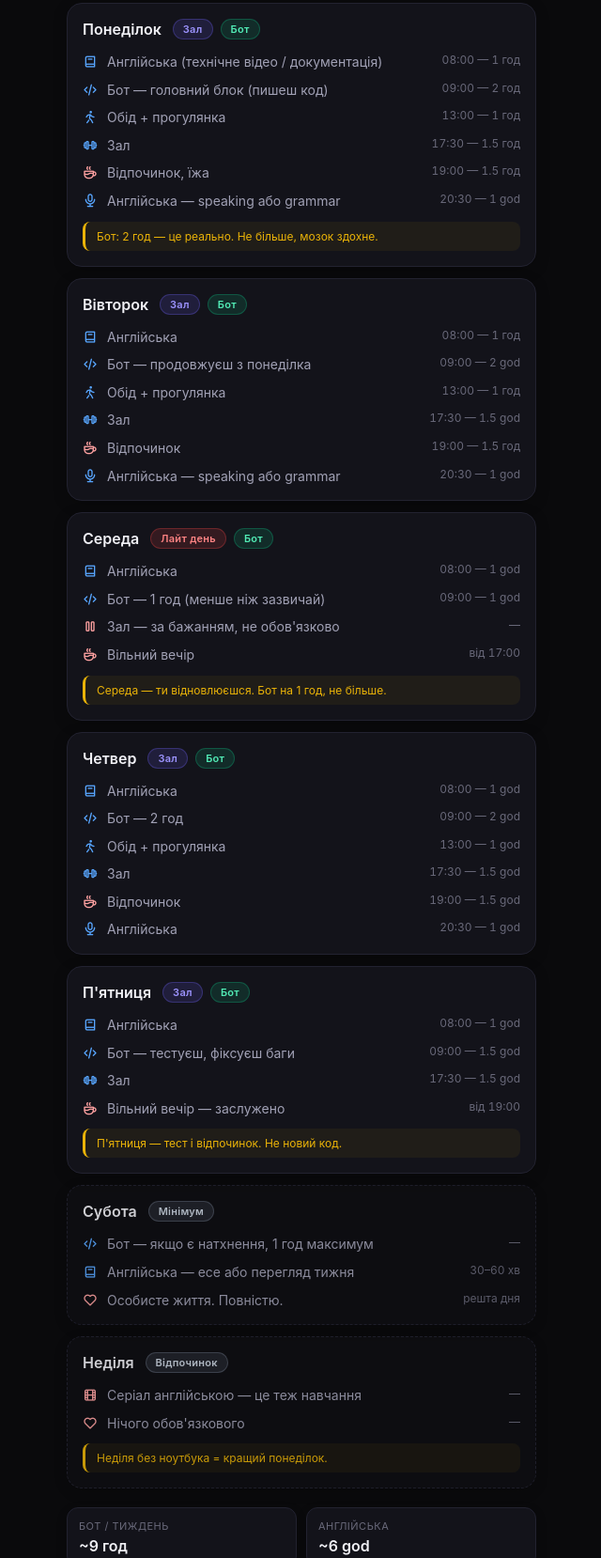
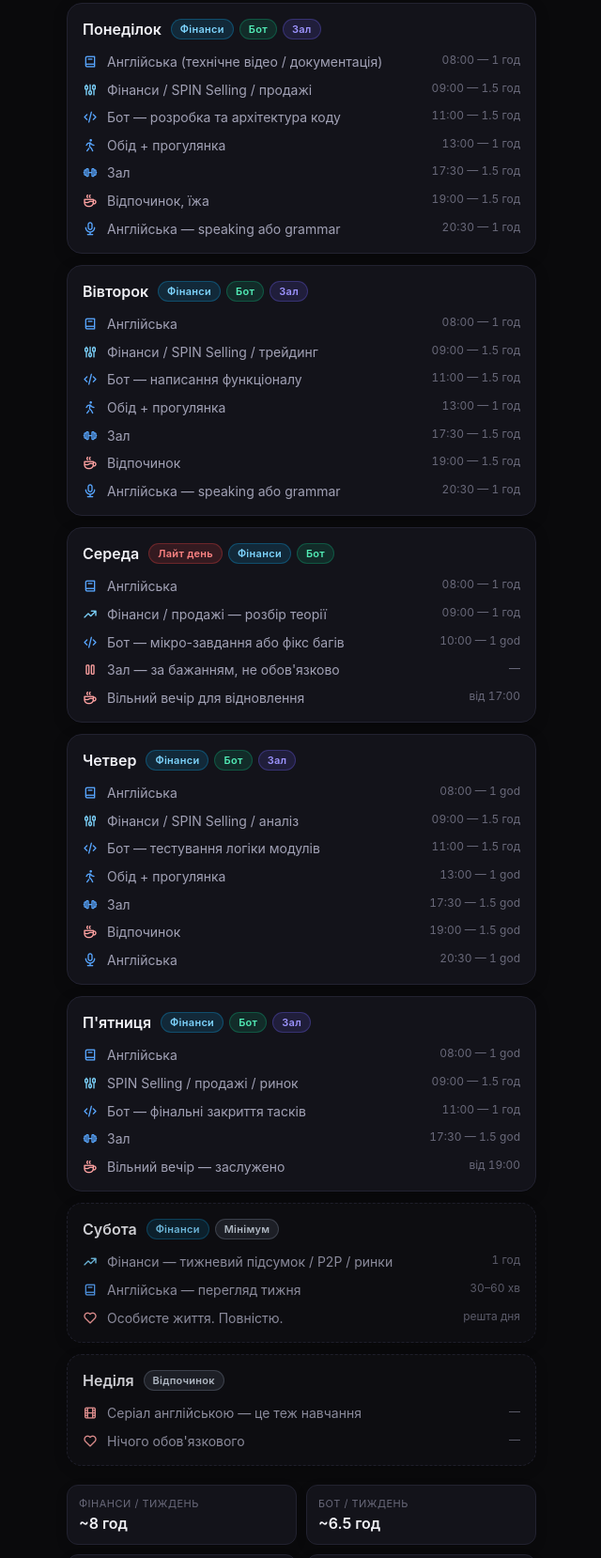
Before and after one commit to pahsajesus/my-time, a plain HTML site: page index.html in a window 1280 px wide. Shown: the part 81-1739 px from the top of the page at 94% size, without its empty margins (319-959 px from the left). Drawn offline with Linux system fonts and the light colour scheme.

Commit message:
Update index.html

```diff
--- a/index.html
+++ b/index.html
@@ -106,7 +106,7 @@
     .day-head {
       display: flex;
       align-items: center;
-      gap: 8px;
+      gap: 6px;
       margin-bottom: 14px;
       flex-wrap: wrap;
     }
@@ -121,13 +121,13 @@
     .badge {
       font-size: 11px;
       font-weight: 600;
-      padding: 3px 10px;
+      padding: 3px 9px;
       border-radius: 20px;
       letter-spacing: 0.3px;
     }
     .b-gym    { background: rgba(110, 96, 245, 0.15); color: #9d94ff; border: 1px solid rgba(110, 96, 245, 0.3); }
     .b-bot    { background: rgba(16, 185, 129, 0.15); color: #52ecb6; border: 1px solid rgba(16, 185, 129, 0.3); }
-    .b-eng    { background: rgba(245, 158, 11, 0.15); color: #ffc46b; border: 1px solid rgba(245, 158, 11, 0.3); }
+    .b-fin    { background: rgba(14, 165, 233, 0.15); color: #7dd3fc; border: 1px solid rgba(14, 165, 233, 0.3); }
     .b-rest   { background: rgba(148, 163, 184, 0.15); color: #cbd5e1; border: 1px solid rgba(148, 163, 184, 0.3); }
     .b-light  { background: rgba(239, 68, 68, 0.15); color: #ff8383; border: 1px solid rgba(239, 68, 68, 0.3); }
 
@@ -151,6 +151,10 @@
       color: #58a6ff;
       margin-top: 2px;
       flex-shrink: 0;
+    }
+
+    .block i.ti-chart-candle, .block i.ti-trending-up {
+      color: #7dd3fc;
     }
 
     .block i.ti-coffee, .block i.ti-heart, .block i.ti-movie, .block i.ti-player-pause {
@@ -223,33 +227,36 @@
     <div class="day-card">
       <div class="day-head">
         <span class="day-name">Понеділок</span>
+        <span class="badge b-fin">Фінанси</span>
+        <span class="badge b-bot">Бот</span>
         <span class="badge b-gym">Зал</span>
-        <span class="badge b-bot">Бот</span>
       </div>
       <div class="blocks">
         <div class="block"><i class="ti ti-book-2" aria-hidden="true"></i><span class="t">Англійська (технічне відео / документація)</span><span class="dur">08:00 — 1 год</span></div>
-        <div class="block"><i class="ti ti-code" aria-hidden="true"></i><span class="t">Бот — головний блок (пишеш код)</span><span class="dur">09:00 — 2 год</span></div>
+        <div class="block"><i class="ti ti-chart-candle" aria-hidden="true"></i><span class="t">Фінанси / SPIN Selling / продажі</span><span class="dur">09:00 — 1.5 год</span></div>
+        <div class="block"><i class="ti ti-code" aria-hidden="true"></i><span class="t">Бот — розробка та архітектура коду</span><span class="dur">11:00 — 1.5 год</span></div>
         <div class="block"><i class="ti ti-walk" aria-hidden="true"></i><span class="t">Обід + прогулянка</span><span class="dur">13:00 — 1 год</span></div>
         <div class="block"><i class="ti ti-barbell" aria-hidden="true"></i><span class="t">Зал</span><span class="dur">17:30 — 1.5 год</span></div>
         <div class="block"><i class="ti ti-coffee" aria-hidden="true"></i><span class="t">Відпочинок, їжа</span><span class="dur">19:00 — 1.5 год</span></div>
-        <div class="block"><i class="ti ti-microphone" aria-hidden="true"></i><span class="t">Англійська — speaking або grammar</span><span class="dur">20:30 — 1 god</span></div>
+        <div class="block"><i class="ti ti-microphone" aria-hidden="true"></i><span class="t">Англійська — speaking або grammar</span><span class="dur">20:30 — 1 год</span></div>
       </div>
-      <div class="note">Бот: 2 год — це реально. Не більше, мозок здохне.</div>
     </div>
 
     <div class="day-card">
       <div class="day-head">
         <span class="day-name">Вівторок</span>
+        <span class="badge b-fin">Фінанси</span>
+        <span class="badge b-bot">Бот</span>
         <span class="badge b-gym">Зал</span>
-        <span class="badge b-bot">Бот</span>
       </div>
       <div class="blocks">
         <div class="block"><i class="ti ti-book-2" aria-hidden="true"></i><span class="t">Англійська</span><span class="dur">08:00 — 1 год</span></div>
-        <div class="block"><i class="ti ti-code" aria-hidden="true"></i><span class="t">Бот — продовжуєш з понеділка</span><span class="dur">09:00 — 2 god</span></div>
+        <div class="block"><i class="ti ti-chart-candle" aria-hidden="true"></i><span class="t">Фінанси / SPIN Selling / трейдинг</span><span class="dur">09:00 — 1.5 год</span></div>
+        <div class="block"><i class="ti ti-code" aria-hidden="true"></i><span class="t">Бот — написання функціоналу</span><span class="dur">11:00 — 1.5 год</span></div>
         <div class="block"><i class="ti ti-walk" aria-hidden="true"></i><span class="t">Обід + прогулянка</span><span class="dur">13:00 — 1 год</span></div>
-        <div class="block"><i class="ti ti-barbell" aria-hidden="true"></i><span class="t">Зал</span><span class="dur">17:30 — 1.5 god</span></div>
+        <div class="block"><i class="ti ti-barbell" aria-hidden="true"></i><span class="t">Зал</span><span class="dur">17:30 — 1.5 год</span></div>
         <div class="block"><i class="ti ti-coffee" aria-hidden="true"></i><span class="t">Відпочинок</span><span class="dur">19:00 — 1.5 год</span></div>
-        <div class="block"><i class="ti ti-microphone" aria-hidden="true"></i><span class="t">Англійська — speaking або grammar</span><span class="dur">20:30 — 1 god</span></div>
+        <div class="block"><i class="ti ti-microphone" aria-hidden="true"></i><span class="t">Англійська — speaking або grammar</span><span class="dur">20:30 — 1 год</span></div>
       </div>
     </div>
 
@@ -257,26 +264,29 @@
       <div class="day-head">
         <span class="day-name">Середа</span>
         <span class="badge b-light">Лайт день</span>
+        <span class="badge b-fin">Фінанси</span>
         <span class="badge b-bot">Бот</span>
       </div>
       <div class="blocks">
-        <div class="block"><i class="ti ti-book-2" aria-hidden="true"></i><span class="t">Англійська</span><span class="dur">08:00 — 1 god</span></div>
-        <div class="block"><i class="ti ti-code" aria-hidden="true"></i><span class="t">Бот — 1 год (менше ніж зазвичай)</span><span class="dur">09:00 — 1 god</span></div>
+        <div class="block"><i class="ti ti-book-2" aria-hidden="true"></i><span class="t">Англійська</span><span class="dur">08:00 — 1 год</span></div>
+        <div class="block"><i class="ti ti-trending-up" aria-hidden="true"></i><span class="t">Фінанси / продажі — розбір теорії</span><span class="dur">09:00 — 1 год</span></div>
+        <div class="block"><i class="ti ti-code" aria-hidden="true"></i><span class="t">Бот — мікро-завдання або фікс багів</span><span class="dur">10:00 — 1 god</span></div>
         <div class="block"><i class="ti ti-player-pause" aria-hidden="true"></i><span class="t">Зал — за бажанням, не обов'язково</span><span class="dur">—</span></div>
-        <div class="block"><i class="ti ti-coffee" aria-hidden="true"></i><span class="t">Вільний вечір</span><span class="dur">від 17:00</span></div>
+        <div class="block"><i class="ti ti-coffee" aria-hidden="true"></i><span class="t">Вільний вечір для відновлення</span><span class="dur">від 17:00</span></div>
       </div>
-      <div class="note">Середа — ти відновлюєшся. Бот на 1 год, не більше.</div>
     </div>
 
     <div class="day-card">
       <div class="day-head">
         <span class="day-name">Четвер</span>
+        <span class="badge b-fin">Фінанси</span>
+        <span class="badge b-bot">Бот</span>
         <span class="badge b-gym">Зал</span>
-        <span class="badge b-bot">Бот</span>
       </div>
       <div class="blocks">
         <div class="block"><i class="ti ti-book-2" aria-hidden="true"></i><span class="t">Англійська</span><span class="dur">08:00 — 1 god</span></div>
-        <div class="block"><i class="ti ti-code" aria-hidden="true"></i><span class="t">Бот — 2 год</span><span class="dur">09:00 — 2 god</span></div>
+        <div class="block"><i class="ti ti-chart-candle" aria-hidden="true"></i><span class="t">Фінанси / SPIN Selling / аналіз</span><span class="dur">09:00 — 1.5 год</span></div>
+        <div class="block"><i class="ti ti-code" aria-hidden="true"></i><span class="t">Бот — тестування логіки модулів</span><span class="dur">11:00 — 1.5 год</span></div>
         <div class="block"><i class="ti ti-walk" aria-hidden="true"></i><span class="t">Обід + прогулянка</span><span class="dur">13:00 — 1 god</span></div>
         <div class="block"><i class="ti ti-barbell" aria-hidden="true"></i><span class="t">Зал</span><span class="dur">17:30 — 1.5 god</span></div>
         <div class="block"><i class="ti ti-coffee" aria-hidden="true"></i><span class="t">Відпочинок</span><span class="dur">19:00 — 1.5 god</span></div>
@@ -287,26 +297,28 @@
     <div class="day-card">
       <div class="day-head">
         <span class="day-name">П'ятниця</span>
+        <span class="badge b-fin">Фінанси</span>
+        <span class="badge b-bot">Бот</span>
         <span class="badge b-gym">Зал</span>
-        <span class="badge b-bot">Бот</span>
       </div>
       <div class="blocks">
         <div class="block"><i class="ti ti-book-2" aria-hidden="true"></i><span class="t">Англійська</span><span class="dur">08:00 — 1 god</span></div>
-        <div class="block"><i class="ti ti-code" aria-hidden="true"></i><span class="t">Бот — тестуєш, фіксуєш баги</span><span class="dur">09:00 — 1.5 god</span></div>
+        <div class="block"><i class="ti ti-chart-candle" aria-hidden="true"></i><span class="t">SPIN Selling / продажі / ринок</span><span class="dur">09:00 — 1.5 год</span></div>
+        <div class="block"><i class="ti ti-code" aria-hidden="true"></i><span class="t">Бот — фінальні закриття тасків</span><span class="dur">11:00 — 1 год</span></div>
         <div class="block"><i class="ti ti-barbell" aria-hidden="true"></i><span class="t">Зал</span><span class="dur">17:30 — 1.5 god</span></div>
         <div class="block"><i class="ti ti-coffee" aria-hidden="true"></i><span class="t">Вільний вечір — заслужено</span><span class="dur">від 19:00</span></div>
       </div>
-      <div class="note">П'ятниця — тест і відпочинок. Не новий код.</div>
     </div>
 
     <div class="day-card rest">
       <div class="day-head">
         <span class="day-name">Субота</span>
+        <span class="badge b-fin">Фінанси</span>
         <span class="badge b-rest">Мінімум</span>
       </div>
       <div class="blocks">
-        <div class="block"><i class="ti ti-code" aria-hidden="true"></i><span class="t">Бот — якщо є натхнення, 1 год максимум</span><span class="dur">—</span></div>
-        <div class="block"><i class="ti ti-book-2" aria-hidden="true"></i><span class="t">Англійська — есе або перегляд тижня</span><span class="dur">30–60 хв</span></div>
+        <div class="block"><i class="ti ti-trending-up" aria-hidden="true"></i><span class="t">Фінанси — тижневий підсумок / P2P / ринки</span><span class="dur">1 год</span></div>
+        <div class="block"><i class="ti ti-book-2" aria-hidden="true"></i><span class="t">Англійська — перегляд тижня</span><span class="dur">30–60 хв</span></div>
         <div class="block"><i class="ti ti-heart" aria-hidden="true"></i><span class="t">Особисте життя. Повністю.</span><span class="dur">решта дня</span></div>
       </div>
     </div>
@@ -320,14 +332,13 @@
         <div class="block"><i class="ti ti-movie" aria-hidden="true"></i><span class="t">Серіал англійською — це теж навчання</span><span class="dur">—</span></div>
         <div class="block"><i class="ti ti-heart" aria-hidden="true"></i><span class="t">Нічого обов'язкового</span><span class="dur">—</span></div>
       </div>
-      <div class="note">Неділя без ноутбука = кращий понеділок.</div>
     </div>
 
     <div class="total-row">
-      <div class="stat"><div class="stat-label">Бот / тиждень</div><div class="stat-val">~9 год</div></div>
+      <div class="stat"><div class="stat-label">Фінанси / тиждень</div><div class="stat-val">~8 год</div></div>
+      <div class="stat"><div class="stat-label">Бот / тиждень</div><div class="stat-val">~6.5 год</div></div>
       <div class="stat"><div class="stat-label">Англійська</div><div class="stat-val">~6 god</div></div>
       <div class="stat"><div class="stat-label">Зал / тиждень</div><div class="stat-val">4 × 1.5 god</div></div>
-      <div class="stat"><div class="stat-label">Особисте життя</div><div class="stat-val">є</div></div>
     </div>
   </div>
 
@@ -335,33 +346,36 @@
     <div class="day-card">
       <div class="day-head">
         <span class="day-name">Понеділок</span>
+        <span class="badge b-fin">Фінанси</span>
         <span class="badge b-gym">Зал</span>
         <span class="badge b-bot">Бот</span>
       </div>
       <div class="blocks">
         <div class="block"><i class="ti ti-school" aria-hidden="true"></i><span class="t">Коледж</span><span class="dur">08:30 — 15:05</span></div>
         <div class="block"><i class="ti ti-headphones" aria-hidden="true"></i><span class="t">Англійська — подкаст по дорозі</span><span class="dur">15:05 — 16:15</span></div>
-        <div class="block"><i class="ti ti-code" aria-hidden="true"></i><span class="t">Бот — 1 год (поки є енергія)</span><span class="dur">16:15 — 17:30</span></div>
+        <div class="block"><i class="ti ti-chart-candle" aria-hidden="true"></i><span class="t">Фінанси / SPIN Selling / продажі</span><span class="dur">16:15 — 1.0 год</span></div>
         <div class="block"><i class="ti ti-barbell" aria-hidden="true"></i><span class="t">Зал</span><span class="dur">17:30 — 19:00</span></div>
-        <div class="block"><i class="ti ti-coffee" aria-hidden="true"></i><span class="t">Відпочинок, їжа</span><span class="dur">19:00 — 20:30</span></div>
-        <div class="block"><i class="ti ti-microphone" aria-hidden="true"></i><span class="t">Англійська — speaking або grammar</span><span class="dur">20:30 — 21:30</span></div>
+        <div class="block"><i class="ti ti-coffee" aria-hidden="true"></i><span class="t">Відпочинок, їжа</span><span class="dur">19:00 — 20:00</span></div>
+        <div class="block"><i class="ti ti-code" aria-hidden="true"></i><span class="t">Бот — написання / оптимізація коду</span><span class="dur">20:00 — 1.0 год</span></div>
+        <div class="block"><i class="ti ti-microphone" aria-hidden="true"></i><span class="t">Англійська — speaking або grammar</span><span class="dur">21:00 — 1 год</span></div>
       </div>
-      <div class="note">Очний день важчий — бот тільки 1 год, без докорів.</div>
     </div>
 
     <div class="day-card">
       <div class="day-head">
         <span class="day-name">Вівторок</span>
+        <span class="badge b-fin">Фінанси</span>
         <span class="badge b-gym">Зал</span>
         <span class="badge b-bot">Бот</span>
       </div>
       <div class="blocks">
         <div class="block"><i class="ti ti-school" aria-hidden="true"></i><span class="t">Коледж</span><span class="dur">08:30 — 15:05</span></div>
         <div class="block"><i class="ti ti-headphones" aria-hidden="true"></i><span class="t">Англійська — подкаст по дорозі</span><span class="dur">15:05 — 16:15</span></div>
-        <div class="block"><i class="ti ti-code" aria-hidden="true"></i><span class="t">Бот — 1 год</span><span class="dur">16:15 — 17:30</span></div>
+        <div class="block"><i class="ti ti-chart-candle" aria-hidden="true"></i><span class="t">Фінанси / SPIN Selling / трейдинг</span><span class="dur">16:15 — 1.0 год</span></div>
         <div class="block"><i class="ti ti-barbell" aria-hidden="true"></i><span class="t">Зал</span><span class="dur">17:30 — 19:00</span></div>
-        <div class="block"><i class="ti ti-coffee" aria-hidden="true"></i><span class="t">Відпочинок</span><span class="dur">19:00 — 20:30</span></div>
-        <div class="block"><i class="ti ti-microphone" aria-hidden="true"></i><span class="t">Англійська</span><span class="dur">20:30 — 21:30</span></div>
+        <div class="block"><i class="ti ti-coffee" aria-hidden="true"></i><span class="t">Відпочинок, вечеря</span><span class="dur">19:00 — 20:00</span></div>
+        <div class="block"><i class="ti ti-code" aria-hidden="true"></i><span class="t">Бот — робота над логікою модулів</span><span class="dur">20:00 — 1.0 год</span></div>
+        <div class="block"><i class="ti ti-microphone" aria-hidden="true"></i><span class="t">Англійська</span><span class="dur">21:00 — 1 год</span></div>
       </div>
     </div>
 
@@ -369,57 +383,61 @@
       <div class="day-head">
         <span class="day-name">Середа</span>
         <span class="badge b-light">Лайт день</span>
+        <span class="badge b-fin">Фінанси</span>
       </div>
       <div class="blocks">
         <div class="block"><i class="ti ti-school" aria-hidden="true"></i><span class="t">Коледж</span><span class="dur">08:30 — 15:05</span></div>
         <div class="block"><i class="ti ti-headphones" aria-hidden="true"></i><span class="t">Англійська по дорозі</span><span class="dur">15:05 — 16:15</span></div>
-        <div class="block"><i class="ti ti-code" aria-hidden="true"></i><span class="t">Бот — 45 хв максимум, або взагалі ні</span><span class="dur">16:15 — 17:00</span></div>
-        <div class="block"><i class="ti ti-heart" aria-hidden="true"></i><span class="t">Вільний вечір повністю</span><span class="dur">від 17:00</span></div>
+        <div class="block"><i class="ti ti-trending-up" aria-hidden="true"></i><span class="t">Фінанси / продажі — легкий розбір теорії</span><span class="dur">16:15 — 1.0 год</span></div>
+        <div class="block"><i class="ti ti-heart" aria-hidden="true"></i><span class="t">Вільний вечір повністю</span><span class="dur">від 17:30</span></div>
       </div>
-      <div class="note">Середа очного — найважчий день. Не тисни на себе.</div>
     </div>
 
     <div class="day-card">
       <div class="day-head">
         <span class="day-name">Четвер</span>
+        <span class="badge b-fin">Фінанси</span>
         <span class="badge b-gym">Зал</span>
         <span class="badge b-bot">Бот</span>
       </div>
       <div class="blocks">
         <div class="block"><i class="ti ti-school" aria-hidden="true"></i><span class="t">Коледж</span><span class="dur">08:30 — 15:05</span></div>
         <div class="block"><i class="ti ti-headphones" aria-hidden="true"></i><span class="t">Англійська по дорозі</span><span class="dur">15:05 — 16:15</span></div>
-        <div class="block"><i class="ti ti-code" aria-hidden="true"></i><span class="t">Бот — 1 god</span><span class="dur">16:15 — 17:30</span></div>
+        <div class="block"><i class="ti ti-chart-candle" aria-hidden="true"></i><span class="t">Фінанси / SPIN Selling</span><span class="dur">16:15 — 1.0 год</span></div>
         <div class="block"><i class="ti ti-barbell" aria-hidden="true"></i><span class="t">Зал</span><span class="dur">17:30 — 19:00</span></div>
-        <div class="block"><i class="ti ti-coffee" aria-hidden="true"></i><span class="t">Відпочинок</span><span class="dur">19:00 — 20:30</span></div>
-        <div class="block"><i class="ti ti-microphone" aria-hidden="true"></i><span class="t">Англійська</span><span class="dur">20:30 — 21:30</span></div>
+        <div class="block"><i class="ti ti-coffee" aria-hidden="true"></i><span class="t">Відпочинок</span><span class="dur">19:00 — 20:00</span></div>
+        <div class="block"><i class="ti ti-code" aria-hidden="true"></i><span class="t">Бот — написання функціоналу</span><span class="dur">20:00 — 1.0 год</span></div>
+        <div class="block"><i class="ti ti-microphone" aria-hidden="true"></i><span class="t">Англійська</span><span class="dur">21:00 — 1 год</span></div>
       </div>
     </div>
 
     <div class="day-card">
       <div class="day-head">
         <span class="day-name">П'ятниця</span>
+        <span class="badge b-fin">Фінанси</span>
         <span class="badge b-gym">Зал</span>
       </div>
       <div class="blocks">
         <div class="block"><i class="ti ti-school" aria-hidden="true"></i><span class="t">Коледж</span><span class="dur">08:30 — 15:05</span></div>
         <div class="block"><i class="ti ti-headphones" aria-hidden="true"></i><span class="t">Англійська по дорозі</span><span class="dur">15:05 — 16:15</span></div>
+        <div class="block"><i class="ti ti-chart-candle" aria-hidden="true"></i><span class="t">Фінанси / Трейдинг / Закриття угод</span><span class="dur">16:15 — 1.0 год</span></div>
         <div class="block"><i class="ti ti-barbell" aria-hidden="true"></i><span class="t">Зал</span><span class="dur">17:30 — 19:00</span></div>
-        <div class="block"><i class="ti ti-heart" aria-hidden="true"></i><span class="t">Вечір вільний — без бота</span><span class="dur">від 19:00</span></div>
+        <div class="block"><i class="ti ti-heart" aria-hidden="true"></i><span class="t">Вечір вільний — без бота та фінансів</span><span class="dur">від 19:00</span></div>
       </div>
-      <div class="note">П'ятниця очного — бот не обов'язковий. Ти вже зробив достатньо.</div>
     </div>
 
     <div class="day-card rest">
       <div class="day-head">
         <span class="day-name">Субота</span>
         <span class="badge b-bot">Бот</span>
+        <span class="badge b-fin">Фінанси</span>
       </div>
       <div class="blocks">
-        <div class="block"><i class="ti ti-code" aria-hidden="true"></i><span class="t">Бот — головна сесія тижня, 2 год</span><span class="dur">ранок / день</span></div>
+        <div class="block"><i class="ti ti-code" aria-hidden="true"></i><span class="t">Бот — головна сесія тижня (чистий кодинг)</span><span class="dur">09:00 — 2.0 год</span></div>
+        <div class="block"><i class="ti ti-trending-up" aria-hidden="true"></i><span class="t">Фінанси — глибокий аналіз / SPIN Selling</span><span class="dur">11:30 — 1.5 год</span></div>
         <div class="block"><i class="ti ti-book-2" aria-hidden="true"></i><span class="t">Англійська — есе або повтор</span><span class="dur">30–60 хв</span></div>
         <div class="block"><i class="ti ti-heart" aria-hidden="true"></i><span class="t">Особисте життя</span><span class="dur">решта дня</span></div>
       </div>
-      <div class="note">Субота — компенсує менші сесії очного тижня.</div>
     </div>
 
     <div class="day-card rest">
@@ -434,10 +452,10 @@
     </div>
 
     <div class="total-row">
-      <div class="stat"><div class="stat-label">Бот / тиждень</div><div class="stat-val">~5 god</div></div>
-      <div class="stat"><div class="stat-label">Англійська</div><div class="stat-val">~5 god</div></div>
+      <div class="stat"><div class="stat-label">Фінанси / тиждень</div><div class="stat-val">~6.5 год</div></div>
+      <div class="stat"><div class="stat-label">Бот / тиждень</div><div class="stat-val">~5.0 год</div></div>
+      <div class="stat"><div class="stat-label">Англійська / тиждень</div><div class="stat-val">~5.0 год</div></div>
       <div class="stat"><div class="stat-label">Зал / тиждень</div><div class="stat-val">4 × 1.5 god</div></div>
-      <div class="stat"><div class="stat-label">Особисте життя</div><div class="stat-val">є</div></div>
     </div>
   </div>
 </div>
```
